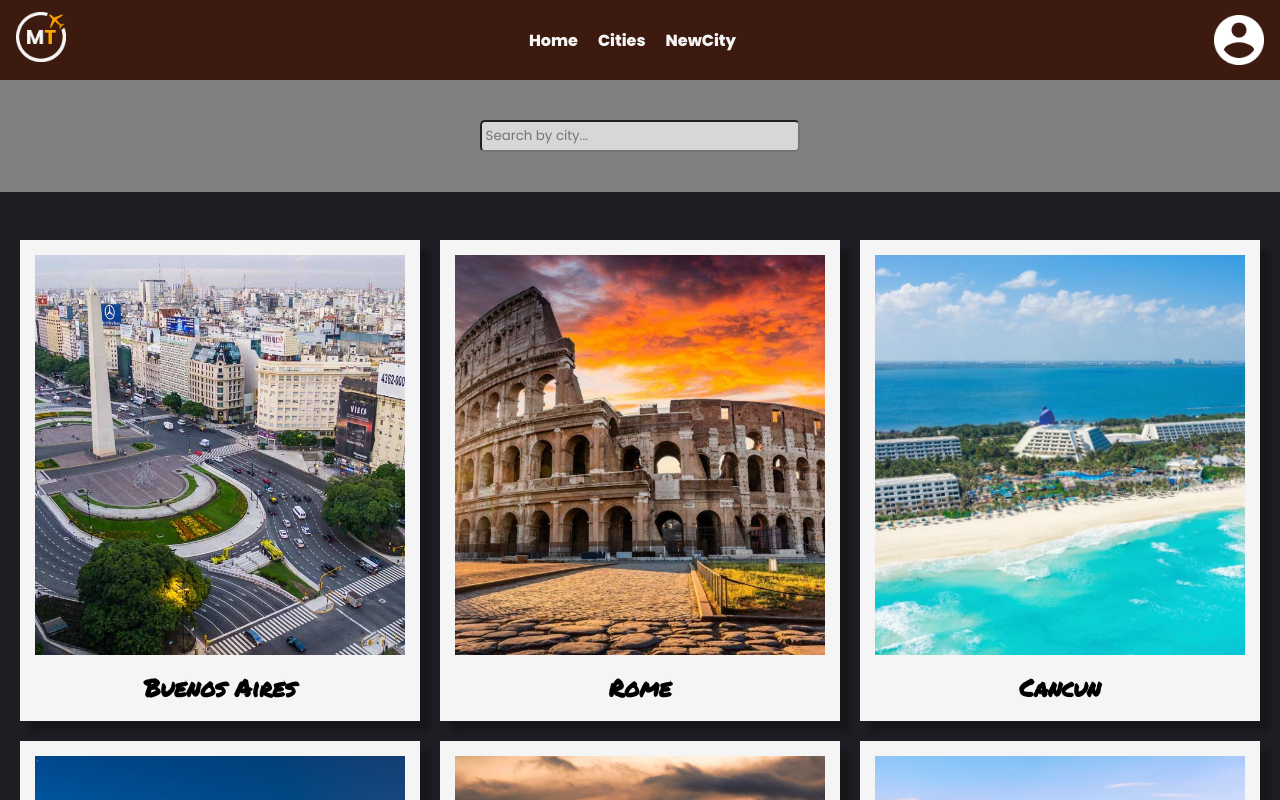
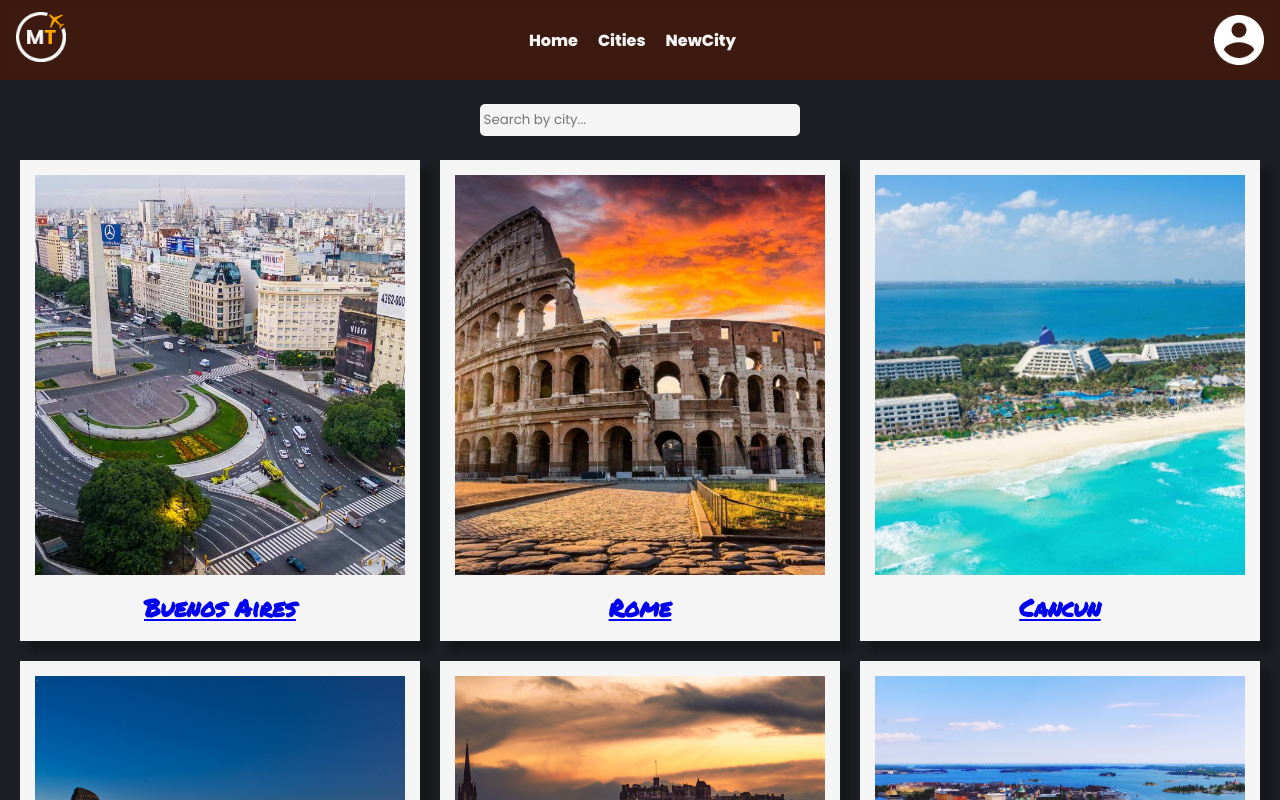
Before and after one commit to ignaciogiusti/mytinerary-alessandro-giusti, a React (Create React App) app: page /cities in a window 1280 px wide. Shown: the top 800 px of the page. Built offline with nearby package versions, Linux system fonts and the light colour scheme.

Commit message:
added Linkrouter tag to CityCard component and removed it from CityCard.js. Changed search input styles

```diff
--- a/src/pages/Cities.js
+++ b/src/pages/Cities.js
@@ -1,14 +1,16 @@
-import React from 'react'
-import CityCard from '../components/CityCard'
+import CityCard from '../components/CityCard';
+import { Link as LinkRouter } from 'react-router-dom';
 
 
 export default function Cities() {
     return (
         <>
-            <div className='Search-Cities'>
-                <input type="text" name="hola" placeholder=' Search by city...' />
+            <div className='Main-Cities'>
+                <div className='Search-Cities'>
+                    <input className='Input-Cities' type="text" name="" placeholder=' Search by city...' />
+                </div>
+                <LinkRouter to='/*' className='decoration-none'><CityCard /></LinkRouter>
             </div>
-            <CityCard />
         </>
     )
 }
--- a/src/styles/Cities.css
+++ b/src/styles/Cities.css
@@ -1,20 +1,22 @@
+.Main-Cities {
+    background: url(/public/img/travel-bg.jpg);
+    background-repeat: no-repeat;
+    background-attachment: fixed;
+    padding-bottom: 20px;
+}
+
 .citiesPageContainer {
     display: flex;
     flex-flow: wrap;
     justify-content: center;
     gap: 20px;
-    padding: 20px 0;
-    padding-top: 3rem;
-    background: url(/public/img/travel-bg.jpg);
-    background-repeat: no-repeat;
-    background-attachment: fixed;
 }
 
 .City-container {
     padding: 15px;
     display: flex;
     flex-flow: column;
-    width: 98%;
+    width: 90%;
     background-color: whitesmoke;
     box-shadow: 10px 10px 5px rgba(0, 0, 0, 0.25);
 }
@@ -29,19 +31,29 @@
     font-family: 'Permanent Marker';
     font-size: x-large;
 }
-.Search-Cities{
+
+.Search-Cities {
     display: flex;
     justify-content: center;
     align-items: center;
-    height: 7rem;
-    background-color: grey;
+    height: 10vh;
 }
-input{
-    background-color: rgba(255, 255, 255, 0.686);
+
+.Input-Cities {
+    background-color: whitesmoke;
     border-radius: 5px;
     height: 2rem;
     width: 20rem;
+    max-width: 90%;
+    border: none;
+    transition: ease-in-out 0.1s;
 }
+
+.Input-Cities:hover {
+    background-color: white;
+}
+
+
 @media (min-width: 426px) {
     .City-container {
         width: 50vh;
```
